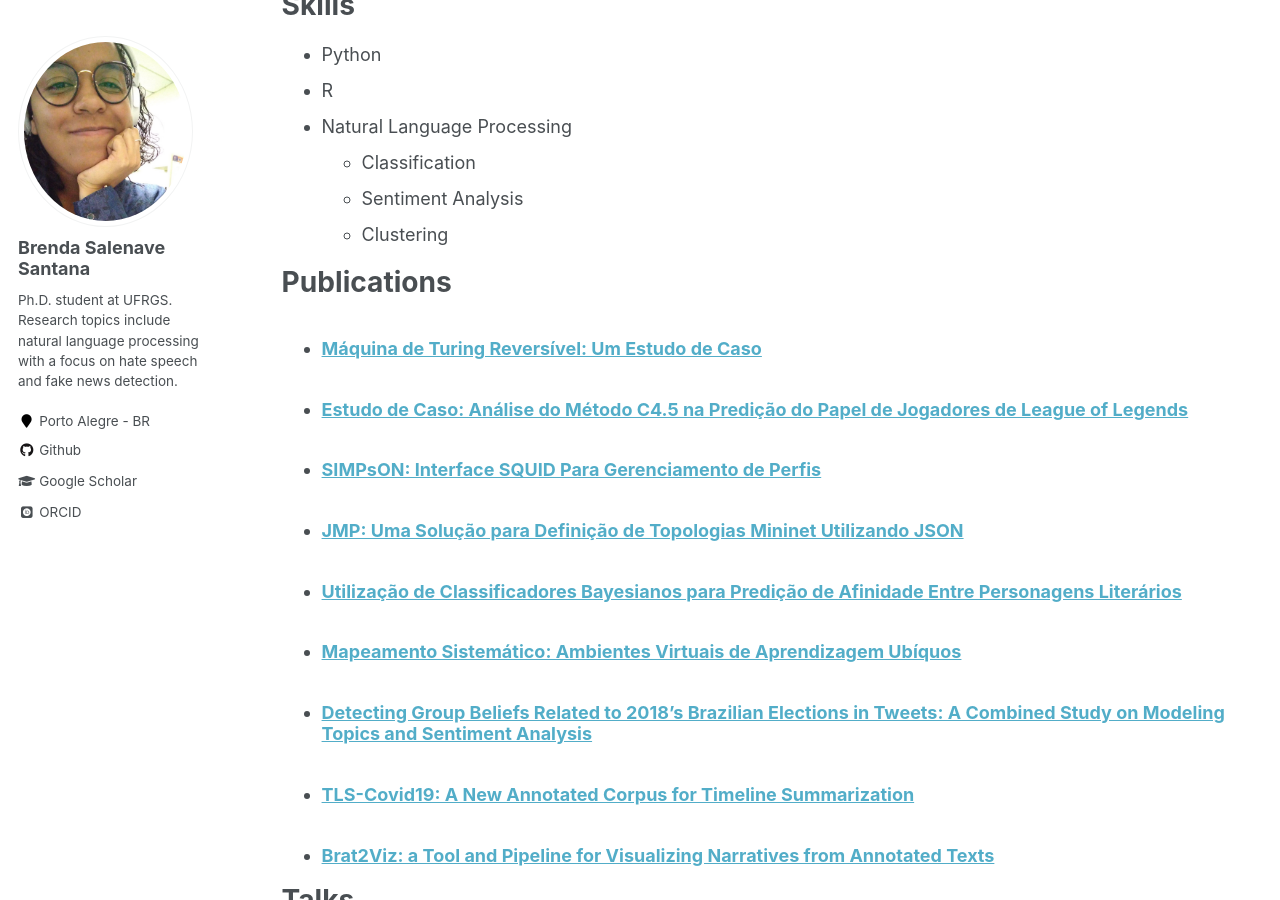
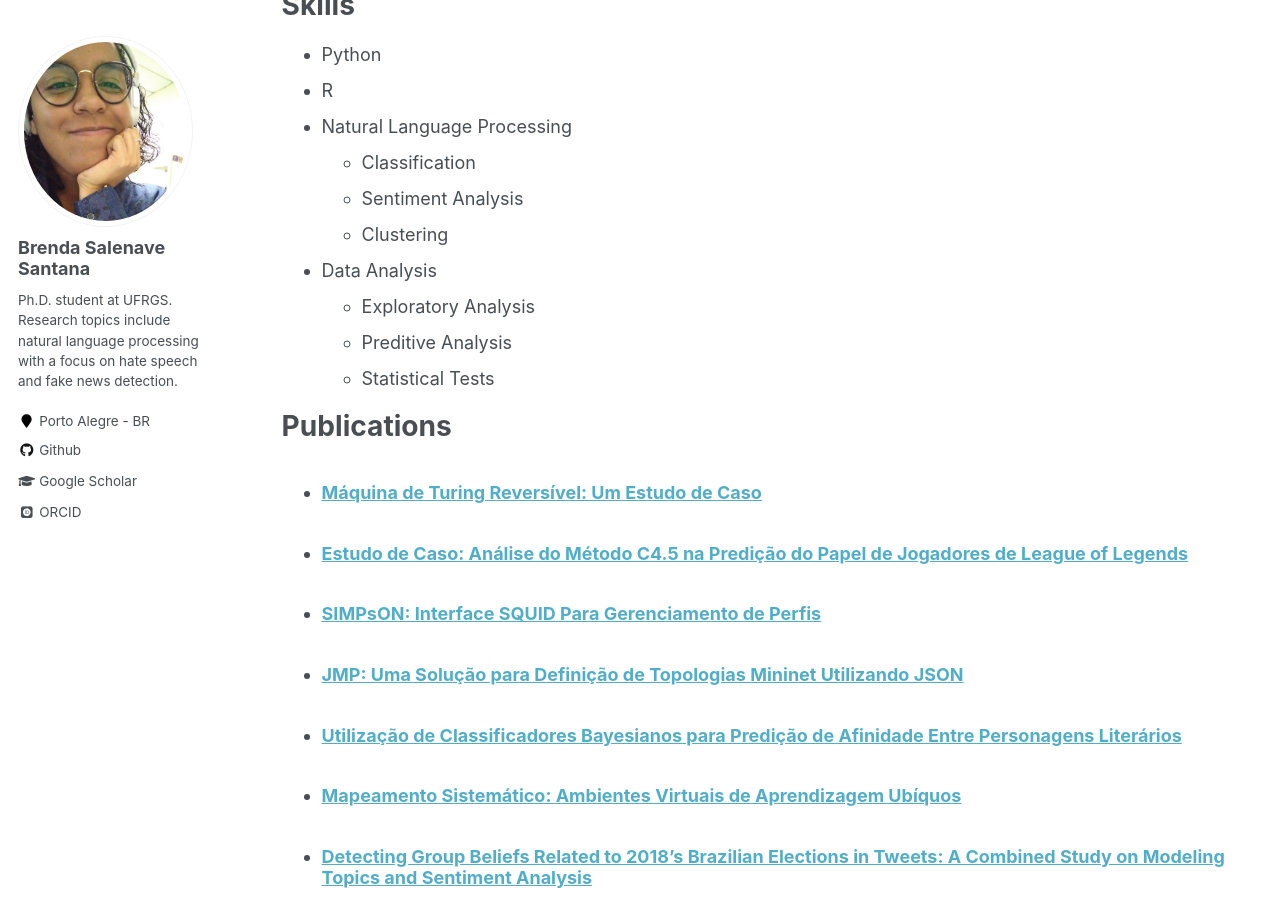
Before and after one commit to brendasalenave/brendasalenave.github.io, a Jekyll site: the page built from _pages/cv.md, in a window 1280 px wide and 900 px high, scrolled down 725 px. Built offline with Jekyll 4.4.1, drawn with Linux system fonts in a browser that asks for light colours; some web fonts are replaced.

Commit message:
Update cv.md

```diff
--- a/_pages/cv.md
+++ b/_pages/cv.md
@@ -36,6 +36,10 @@ Skills
   * Classification
   * Sentiment Analysis
   * Clustering
+* Data Analysis
+  * Exploratory Analysis
+  * Preditive Analysis
+  * Statistical Tests
 
 Publications
 ======
```
